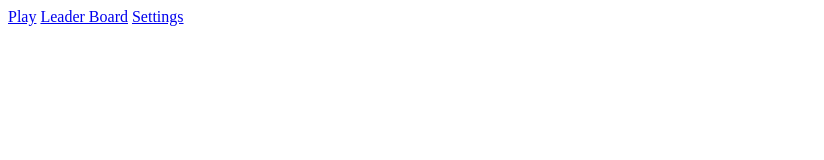
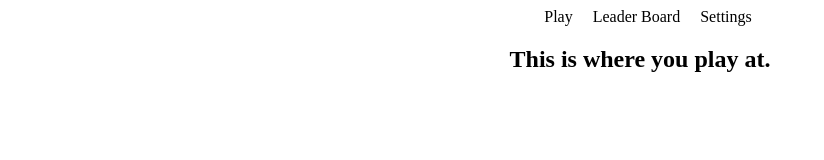
Before and after one commit to Moryf1990/Router-Game, a website: page index.html in a window 1280 px wide. Shown: the whole page, without its empty margins (0-824 px from the left). Drawn offline with nearby package versions, Linux system fonts and the light colour scheme.

Commit message:
Making Game Load Properly

```diff
--- a/index.html
+++ b/index.html
@@ -12,15 +12,15 @@
 	<section id = "loading">Loading...</section>
 
 	<section id = "playScreen">
-		<h1>This is where you play at</h1>
+		<h1>This is where you play at.</h1>
 	</section>
 
 	<section id = "leaderBoardScreen">
-		<h1>This is the Leader Board Screen</h1>
+		<h1>This is the Leader Board Screen.</h1>
 	</section>
 
 	<section id = "settingsScreen">
-		<h1>Here is my Settings Screen</h1>
+		<h1>Here is my Settings Screen.</h1>
 	</section>
 
 <script type="text/javascript" src="/node_modules/jquery/dist/jquery.min.js"></script>
--- a/scripts/main.js
+++ b/scripts/main.js
@@ -11,16 +11,19 @@ $(document).ready(function() {
 		goPlay: function() {
 			$('section').hide();
 			$('#playScreen').show();
+			$('nav').show();
 		},
 
 		myLeaderBoard: function() {
 			$('section').hide();
 			$('#leaderBoardScreen').show();
+			$('nav').show();
 		},
 
 		mySettings: function() {
 			$('section').hide();
 			$('#settingsScreen').show();
+			$('nav').show();
 		},
 	});
 
@@ -29,10 +32,11 @@ $(document).ready(function() {
 	$('#loading').show();
 
 	setTimeout(function() {
-		$('#loading').hide();
 		$('nav').show();
+		r.navigate('play', { trigger: true });
 	}, 4000);
-});
 
 var r = new Router();
 Backbone.history.start();
+
+});
--- a/styles/main.sass.css
+++ b/styles/main.sass.css
@@ -0,0 +1,19 @@
+section {
+  display: none; }
+
+nav {
+  text-align: center; }
+
+a {
+  padding-left: 1em;
+  color: black;
+  text-decoration: none; }
+
+#playScreen {
+  text-align: center; }
+
+#leaderBoardScreen {
+  text-align: center; }
+
+#settingsScreen {
+  text-align: center; }
--- a/styles/main.scss
+++ b/styles/main.scss
@@ -0,0 +1,25 @@
+section {
+	display: none;
+}
+
+nav {
+	text-align: center;
+}
+
+a {
+	padding-left: 1em;
+	color: black;
+	text-decoration: none;
+}
+
+#playScreen {
+	text-align: center;
+}
+
+#leaderBoardScreen {
+	text-align: center;
+}
+
+#settingsScreen {
+	text-align: center;
+}
```
Also changed, not shown: scripts/bundle.js (+7 -4 lines), 1 other file.
